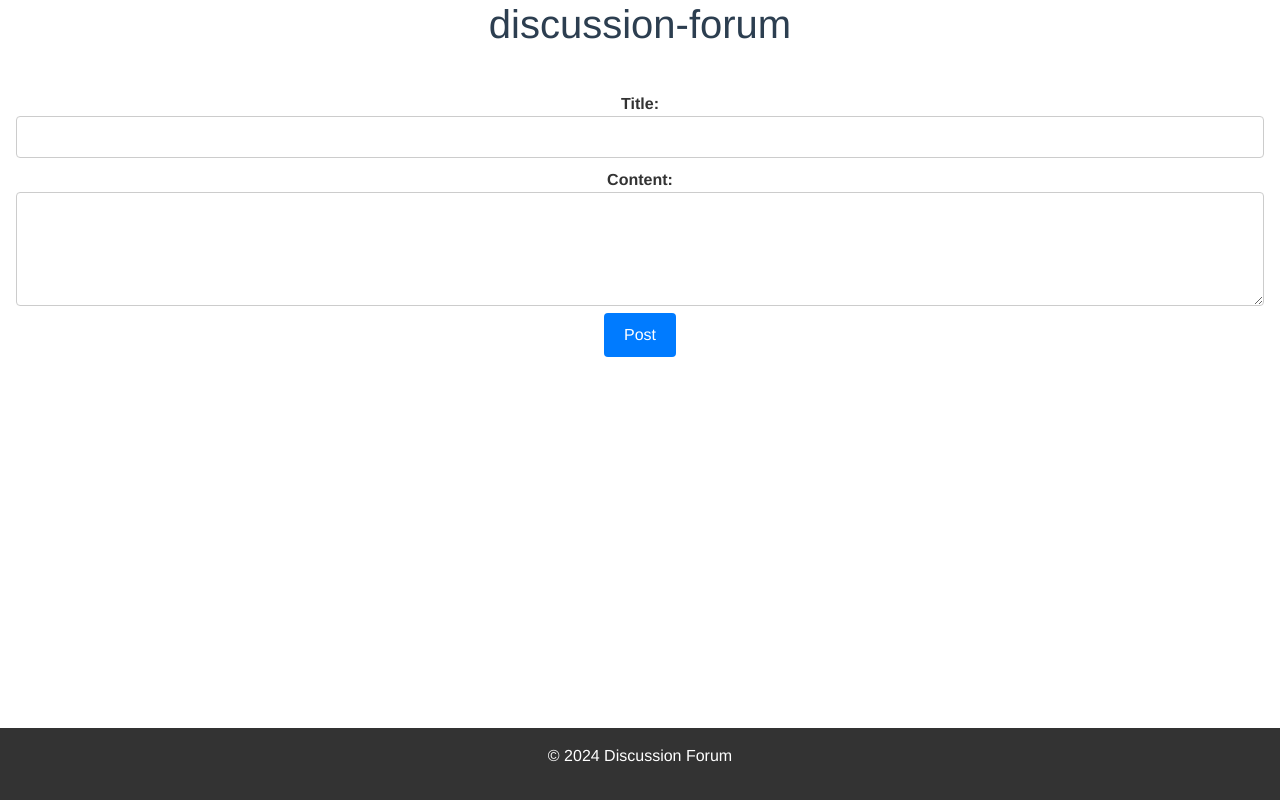
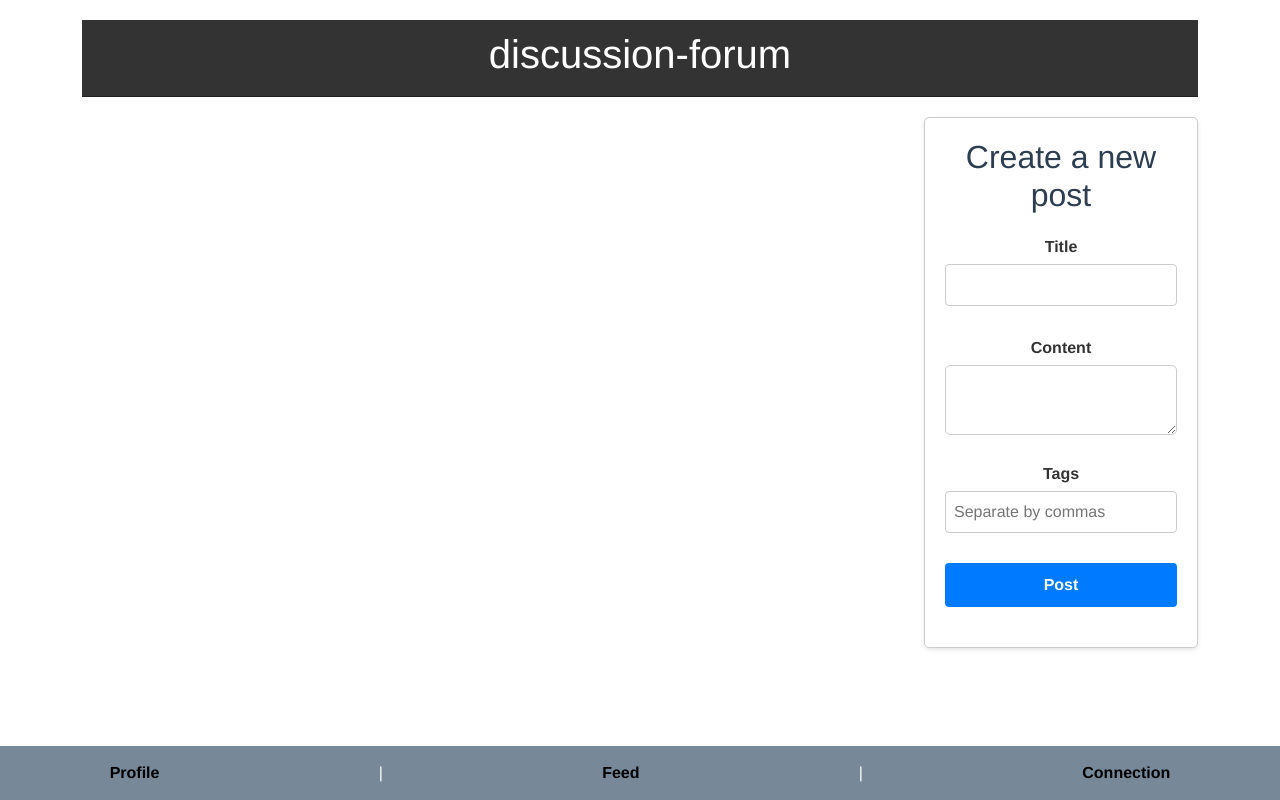
Before and after one commit to bhathiknk/socialmedia-webapp, a Vue app: page /DiscussionForum in a window 1280 px wide. Built offline with nearby package versions, Linux system fonts and the light colour scheme.

Commit message:
update discussion forum 2

```diff
--- a/src/components/DiscussionForum.vue
+++ b/src/components/DiscussionForum.vue
@@ -1,174 +1,332 @@
 <template>
-  <div class="goalSettings">
-    <h1>discussion-forum</h1>
+  <div class="container">
+    <div class="header">
+      <h1>discussion-forum</h1>
+    </div>
 
-    <main>
-      <!-- Form to submit a new post -->
-      <form id="postForm" @submit.prevent="submitPost">
-        <label for="postTitle">Title:</label><br>
-        <input type="text" id="postTitle" v-model="newPostTitle" required><br>
-        <label for="postContent">Content:</label><br>
-        <textarea id="postContent" v-model="newPostContent" rows="4" required></textarea><br>
-        <button type="submit">Post</button>
-      </form>
-
-      <!-- Display all posts -->
-      <div id="posts">
-        <!-- Posts will be dynamically added here -->
-        <div v-for="(post, index) in posts" :key="index" class="post">
-          <h2>{{ post.title }}</h2>
-          <p>{{ post.content }}</p>
-
-          <!-- Form to submit a new comment -->
-          <form @submit.prevent="submitComment(index)">
-            <label for="commentContent">Your Comment:</label><br>
-            <textarea v-model="newCommentContent[index]" rows="2"></textarea><br>
-            <button type="submit">Comment</button>
-          </form>
-
-          <!-- Display comments for this post -->
-          <div v-if="post.comments.length > 0">
-            <h3>Comments:</h3>
-            <div v-for="(comment, cIndex) in post.comments" :key="cIndex" class="comment">
-              <p>{{ comment }}</p>
+    <div class="main">
+      <div class="post-list">
+        <div class="post" v-for="(post, index) in posts" :key="index">
+          <div class="post-header">
+            <div class="post-avatar"><img :src="post.avatar" alt="avatar"></div>
+            <div class="post-info">
+              <h3 class="post-title">{{ post.title }}</h3>
+              <p class="post-meta">Posted by {{ post.author }} on {{ formatDate(post.date) }}</p>
+            </div>
+          </div>
+          <div class="post-body">
+            <p>{{ post.content }}</p>
+          </div>
+          <div class="post-footer">
+            <div class="post-actions">
+              <button class="post-like" @click="likePost(post)"><i class="fa fa-thumbs-up"></i> {{ post.likes }}</button>
+              <button class="post-comment" @click="commentPost(post)"><i class="fa fa-comment"></i> {{ post.comments }}</button>
+            </div>
+            <div class="post-tags">
+              <span v-for="tag in post.tags" :key="tag">{{ tag }}</span>
             </div>
           </div>
         </div>
       </div>
-    </main>
+      <div class="post-form">
+        <h2>Create a new post</h2>
+        <form @submit.prevent="submitPost">
+          <div class="form-group">
+            <label for="title">Title</label>
+            <input type="text" id="title" v-model="newPost.title" required>
+          </div>
+          <div class="form-group">
+            <label for="content">Content</label>
+            <textarea id="content" v-model="newPost.content" required></textarea>
+          </div>
+          <div class="form-group">
+            <label for="tags">Tags</label>
+            <input type="text" id="tags" v-model="newPost.tags" placeholder="Separate by commas">
+          </div>
+          <div class="form-group">
+            <button type="submit">Post</button>
+          </div>
+        </form>
+      </div>
+    </div>
 
-    <footer>
-      <p>&copy; 2024 Discussion Forum</p>
-    </footer>
+
   </div>
 </template>
 
 <script>
-import { ref } from 'vue';
-
 export default {
-  setup() {
-    const posts = ref([]);
-    const newPostTitle = ref('');
-    const newPostContent = ref('');
-    const newCommentContent = ref([]);
-
-    const submitPost = () => {
-      if (newPostTitle.value.trim() !== '' && newPostContent.value.trim() !== '') {
-        const newPost = {
-          title: newPostTitle.value,
-          content: newPostContent.value,
-          comments: []
-        };
-        posts.value.push(newPost);
-        newPostTitle.value = '';
-        newPostContent.value = '';
-        newCommentContent.value.push('');
-      } else {
-        alert('Please enter both title and content for the post.');
+  data() {
+    return {
+      posts: [],
+      newPost: {
+        title: "",
+        content: "",
+        tags: ""
+      },
+      newCommentContent: "", // Add this line to store the content of the new comment
+      user: {
+        name: "Charlie",
+        avatar: "charlie.jpg"
       }
     };
-
-    const submitComment = (postIndex) => {
-      const content = newCommentContent.value[postIndex].trim();
-      if (content !== '') {
-        posts.value[postIndex].comments.push(content);
-        newCommentContent.value[postIndex] = '';
+  },
+  methods: {
+    submitPost() {
+      // validate the form inputs
+      if (this.newPost.title && this.newPost.content) {
+        // create a new post object
+        const post = {
+          id: this.posts.length + 1,
+          title: this.newPost.title,
+          content: this.newPost.content,
+          author: this.user.name,
+          avatar: this.user.avatar,
+          date: new Date().toISOString(),
+          likes: 0,
+          comments: [],
+          tags: this.newPost.tags.split(",")
+        };
+        // add the new post to the posts array
+        this.posts.unshift(post);
+        // reset the form inputs
+        this.newPost.title = "";
+        this.newPost.content = "";
+        this.newPost.tags = "";
       } else {
-        alert('Please enter a comment.');
+        // alert the user to fill the required fields
+        alert("Please enter the title and content of your post.");
       }
-    };
-
-    return {
-      posts,
-      newPostTitle,
-      newPostContent,
-      newCommentContent,
-      submitPost,
-      submitComment
-    };
+    },
+    likePost(post) {
+      // increment the likes of the post
+      post.likes++;
+    },
+    commentPost(post) {
+      // increment the comments of the post
+      const newComment = {
+        author: this.user.name,
+        avatar: this.user.avatar,
+        content: this.newCommentContent,
+        date: new Date().toISOString()
+      };
+      post.comments.push(newComment);
+      this.newCommentContent = ""; // Clear the input field after commenting
+    },
+    formatDate(date) {
+      // format the date to a readable string
+      const options = { year: "numeric", month: "short", day: "numeric" };
+      return new Date(date).toLocaleDateString("en-US", options);
+    }
+  },
+  computed: {
+    filteredPosts() {
+      // get the query parameter from the URL
+      const query = new URLSearchParams(window.location.search).get("q");
+      // if there is a query, filter the posts by tags
+      if (query) {
+        return this.posts.filter(post => post.tags.includes(query));
+      } else {
+        // otherwise, return all the posts
+        return this.posts;
+      }
+    }
   }
-}
+};
 </script>
 
 <style>
 /* Reset default margin and padding */
-* {
+body {
+  font-family: Arial, sans-serif;
+  background-color: #f0f0f0;
   margin: 0;
   padding: 0;
-  box-sizing: border-box;
 }
 
-/* Basic styling */
-body {
-  font-family: Arial, sans-serif;
-  line-height: 1.6;
+.container {
+  max-width: 1200px;
+  margin: 0 auto;
+  padding: 20px;
 }
 
-header {
+.header {
   background-color: #333;
-  color: #fff;
-  padding: 1rem;
-  text-align: center;
+  color: white;
+  padding: 10px;
+  border-bottom: 1px solid #222;
 }
 
-main {
-  padding: 1rem;
+.nav {
+  display: flex;
+  list-style: none;
+  float: right;
 }
 
-footer {
-  background-color: #333;
-  color: #fff;
-  padding: 1rem;
-  text-align: center;
-  position: fixed;
-  bottom: 0;
-  width: 100%;
+.nav li {
+  margin: 0 10px;
 }
 
-/* Form styling */
-form {
-  margin-bottom: 1rem;
+.nav a {
+  color: white;
+  text-decoration: none;
 }
 
-input[type="text"],
-textarea {
-  width: 100%;
-  padding: 0.5rem;
-  margin-bottom: 0.5rem;
+.main {
+  display: grid;
+  grid-template-columns: 3fr 1fr;
+  grid-gap: 20px;
+  margin-top: 20px;
 }
 
-button[type="submit"] {
+.post {
+  background-color: white;
+  border: 1px solid #ccc;
+  box-shadow: 0 2px 4px rgba(0,0,0,0.1);
+  border-radius: 5px;
+  padding: 20px;
+}
+
+.post-header {
+  display: flex;
+  align-items: center;
+}
+
+.post-avatar {
+  width: 60px;
+  height: 60px;
+  border-radius: 50%;
+  overflow: hidden;
+  margin-right: 10px;
+}
+
+.post-avatar img {
+  width: 100%;
+  height: 100%;
+  object-fit: cover;
+}
+
+.post-title {
+  font-size: 20px;
+  margin: 0;
+}
+
+.post-meta {
+  font-size: 14px;
+  color: #666;
+  margin: 5px 0;
+}
+
+.post-body {
+  font-size: 16px;
+  color: #333;
+  line-height: 1.5;
+  margin-bottom: 10px;
+}
+
+.post-tags {
+  display: flex;
+  flex-wrap: wrap;
+}
+
+.post-tags span {
+  margin: 5px;
+  padding: 5px 10px;
+  background-color: #eee;
+  border-radius: 5px;
+  color: #333;
+}
+
+.post-actions button {
+  background-color: transparent;
+  border: none;
+  color: #333;
+  cursor: pointer;
+  margin-right: 10px;
+}
+
+.post-actions button:hover {
+  color: #666;
+}
+
+.post-form {
+  background-color: white;
+  border: 1px solid #ccc;
+  box-shadow: 0 2px 4px rgba(0,0,0,0.1);
+  border-radius: 5px;
+  padding: 20px;
+  margin-bottom: 20px;
+}
+
+.form-group {
+  margin-bottom: 20px;
+}
+
+.form-group label {
+  font-size: 16px;
+  color: #333;
+  display: block;
+  margin-bottom: 5px;
+}
+
+.form-group input,
+.form-group textarea {
+  width: 100%;
+  padding: 10px;
+  border: 1px solid #ccc;
+  border-radius: 5px;
+  font-size: 16px;
+}
+
+.form-group input:focus,
+.form-group textarea:focus {
+  outline: none;
+  border-color: #999;
+}
+
+.form-group button {
+  display: block;
+  width: 100%;
+  padding: 10px;
+  border: none;
+  border-radius: 5px;
   background-color: #333;
-  color: #fff;
-  padding: 0.5rem 1rem;
-  border: none;
+  color: white;
+  font-size: 16px;
+  font-weight: bold;
   cursor: pointer;
 }
 
-button[type="submit"]:hover {
-  background-color: #555;
+.form-group button:hover {
+  background-color: #444;
 }
 
-/* Post styling */
-.post {
-  border: 1px solid #ccc;
-  padding: 1rem;
-  margin-bottom: 1rem;
+.footer {
+  background-color: #333;
+  color: white;
+  padding: 10px;
+  border-top: 1px solid #222;
+  display: flex;
+  justify-content: space-between;
+  align-items: center;
 }
 
-.post h2 {
-  margin-bottom: 0.5rem;
+.footer p {
+  margin: 0;
 }
 
-.post p {
-  margin-bottom: 0.5rem;
+.footer-links {
+  display: flex;
+  list-style: none;
 }
 
-/* Comment styling */
-.comment {
-  border: 1px solid #ddd;
-  padding: 0.5rem;
-  margin-top: 0.5rem;
+.footer-links li {
+  margin: 0 10px;
 }
+
+.footer-links a {
+  color: white;
+  text-decoration: none;
+}
+
 </style>
```
